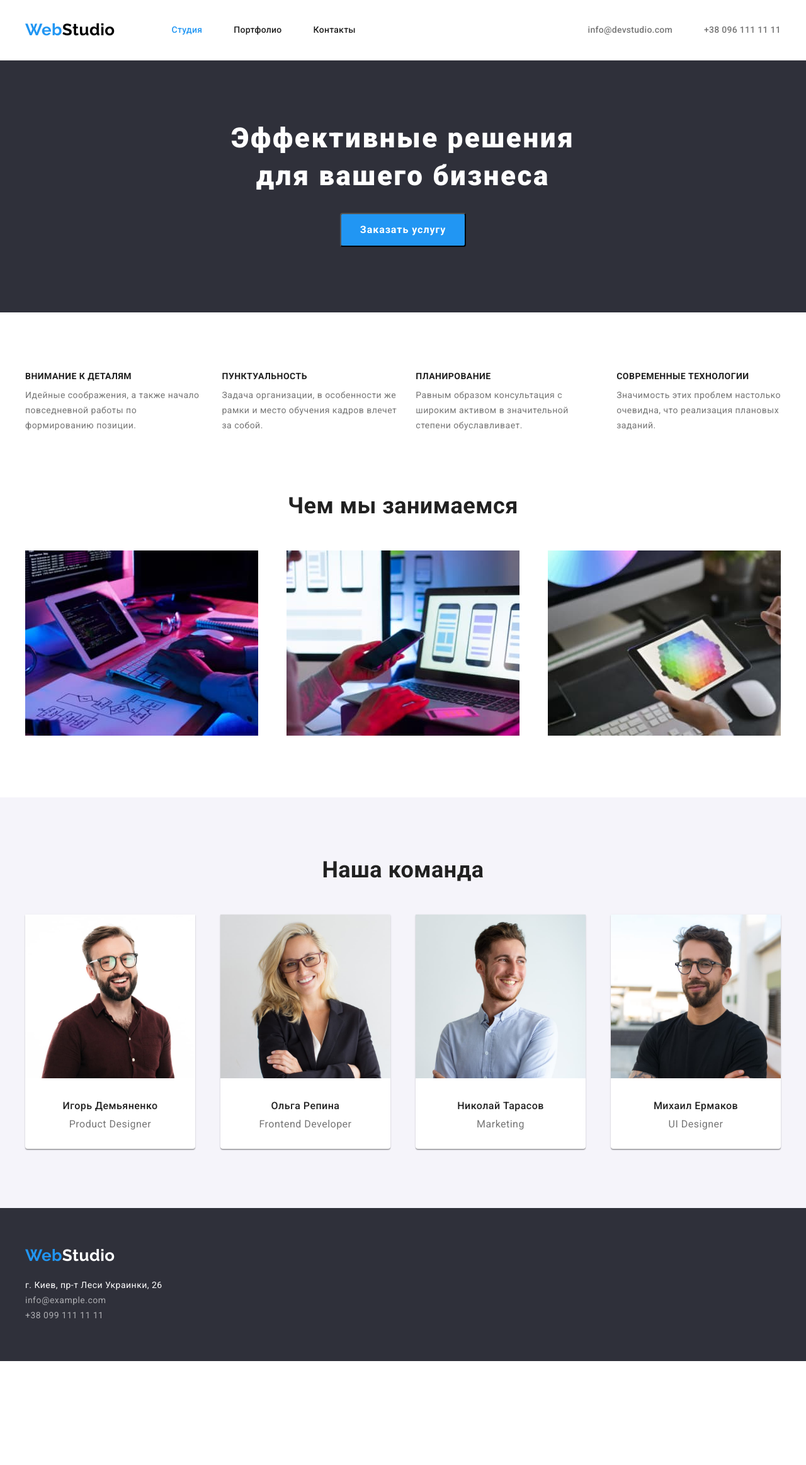
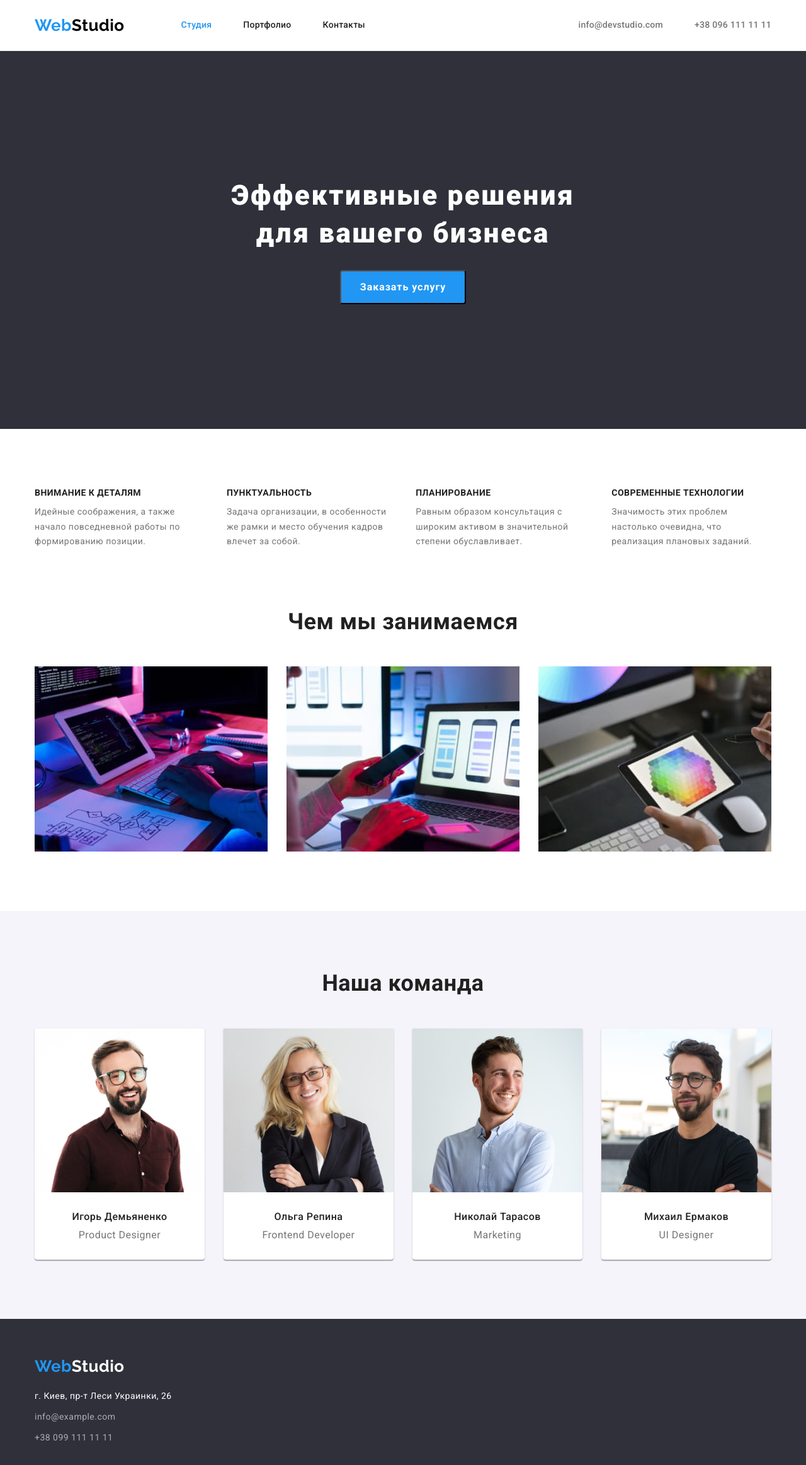
Before and after one commit to helga-khols/goit-markup-hw-03, a plain HTML site: page index.html in a window 1280 px wide. Shown: the whole page at 63% size. Before the commit the page ends 2161 px from the top, so only its background shows below. Drawn offline with nearby package versions, Linux system fonts and the light colour scheme.

Commit message:
fix errors

```diff
--- a/css/styles.css
+++ b/css/styles.css
@@ -36,36 +36,48 @@ body {
   letter-spacing: 0.03em;
 }
 
+img {
+  display: block;
+  max-width: 100%;
+  height: auto;
+}
+
 .container {
-  width: 1230px;
-  padding: 94px 15px;
+  width: 1200px;
+  padding: 0px 15px;
   margin: 0 auto;
 }
+
+.section {
+  padding: 94px 0;
+}
 .header .container {
-  padding: 32px 15px 32px 15px;
   display: flex;
   align-items: center;
+  justify-content: space-between;
 }
 .header {
   background-color: var(--main-bg-color);
   border-bottom: 1px solid #ececec;
 }
-.site-nav {
-  display: flex;
-  align-items: center;
-}
+
 .navigation {
   display: flex;
   align-items: center;
 }
+.site-nav {
+  display: flex;
+}
+
 .site-nav .link {
+  padding: 32px 0;
+  display: block;
   font-weight: 500;
   font-size: 14px;
   line-height: 1.14;
   letter-spacing: 0.02em;
   color: var(--main-text-color);
   text-decoration: none;
-  margin-right: 50px;
 }
 .site-nav .link.current {
   color: var(--accent-color);
@@ -74,13 +86,23 @@ body {
 .site-nav .link:focus {
   color: var(--accent-color);
 }
+
+.nav-item {
+  margin-right: 50px;
+}
+
+.nav-item:first-child {
+  margin-left: 90px;
+}
+.nav-item:last-child {
+  margin-right: 0;
+}
 .logo {
   font-family: 'Raleway', sans-serif;
   font-weight: 700;
   font-size: 26px;
   line-height: 1.19;
   text-decoration: none;
-  margin-right: 90px;
 }
 .web {
   color: var(--accent-color);
@@ -105,31 +127,38 @@ body {
 }
 .contacts {
   display: flex;
-  margin-left: auto;
 }
 
+.contact-item {
+  margin-right: 50px;
+}
+
+.contact-item:last-child {
+  margin-right: 0;
+}
 .link {
   cursor: pointer;
 }
+
 .contacts .link {
+  padding: 32px 0;
+  display: block;
   font-weight: 500;
   font-size: 14px;
   line-height: 1.14;
   letter-spacing: 0.02em;
   color: var(--secondary-text-color);
   text-decoration: none;
-  margin-left: 50px;
 }
 .contacts .link:hover,
 .contacts .link:focus {
   color: var(--accent-color);
 }
 .hero {
+  padding: 200px 0;
   background-color: var(--accent-bg-color);
 }
-.hero .container {
-  height: 400px;
-}
+
 .hero-title {
   font-weight: 900;
   font-size: 44px;
@@ -192,7 +221,7 @@ body {
   line-height: 1.71;
   color: var(--secondary-text-color);
 }
-.examples .container {
+.examples {
   padding-top: 0;
 }
 .examples-title,
@@ -227,11 +256,15 @@ body {
 .member-info:not(:last-child) {
   margin-right: 30px;
 }
+
+.member-box {
+  padding: 30px 0;
+}
+
 .team-member-name {
   font-weight: 500;
   font-size: 16px;
   text-align: center;
-  padding-top: 30px;
 }
 .team-member-description {
   font-size: 16px;
@@ -239,14 +272,11 @@ body {
   color: var(--secondary-text-color);
   margin-top: 10px;
   text-align: center;
-  padding-bottom: 30px;
 }
-.bottom.container {
-  padding-top: 60px;
-  padding-bottom: 60px;
-}
+
 .footer {
   background-color: var(--accent-bg-color);
+  padding: 60px 0;
 }
 .footer .studio {
   color: var(--main-bg-color);
@@ -261,9 +291,21 @@ body {
 .location:hover {
   color: var(--accent-color);
 }
+
 .adress {
+  margin-top: 20px;
+}
+.adress-list {
   font-style: normal;
   margin-top: 20px;
+}
+
+.adress-item {
+  margin-bottom: 9px;
+}
+
+.adress-item:last-child {
+  margin-bottom: 0;
 }
 .adress .link {
   font-size: 14px;
@@ -282,14 +324,13 @@ body {
   line-height: 2;
   letter-spacing: 0.06em;
   color: var(--main-text-color);
-  padding-top: 20px;
 }
 
 .portfolio-description {
   font-size: 16px;
   line-height: 1.89;
   color: var(--secondary-text-color);
-  padding-top: 4px;
+  margin-top: 4px;
 }
 .filter-buttons {
   justify-content: center;
@@ -303,7 +344,6 @@ body {
   background-color: var(--secondary-bg-color);
   color: var(--main-text-color);
   cursor: pointer;
-  margin-right: 8px;
   border-radius: 4px;
   padding: 6px 22px;
   border: none;
@@ -314,11 +354,15 @@ body {
   background-color: var(--accent-color);
 }
 
+.filter-item {
+  margin-right: 8px;
+}
+
 .portfolio-list {
   display: flex;
   flex-wrap: wrap;
   margin-left: -30px;
-  margin-top: 35px;
+  margin-top: 50px;
   margin-bottom: -30px;
 }
 .porfolio-item {
@@ -327,6 +371,9 @@ body {
   margin-bottom: 30px;
 }
 .card-info {
+  padding-top: 20px;
+  padding-left: 24px;
+  padding-bottom: 20px;
   border-bottom: 1px solid #eeeeee;
   border-right: 1px solid #eeeeee;
   border-left: 1px solid #eeeeee;
--- a/index.html
+++ b/index.html
@@ -27,23 +27,21 @@
       <div class="container">
         <nav class="navigation">
           <a href="./index.html" class="logo"
-            ><span class="web">Web</span><span class="studio">Studio</span></a
-          >
+            ><span class="web">Web</span><span class="studio">Studio</span>
+          </a>
 
           <ul class="site-nav list">
-            <li><a href="./index.html" class="link current">Студия</a></li>
-            <li><a href="./portfolio.html" class="link">Портфолио</a></li>
-            <li><a href="" class="link">Контакты</a></li>
+            <li class="nav-item"><a href="./index.html" class="link current">Студия</a></li>
+            <li class="nav-item"><a href="./portfolio.html" class="link">Портфолио</a></li>
+            <li class="nav-item"><a href="" class="link">Контакты</a></li>
           </ul>
         </nav>
 
         <ul class="contacts list">
-          <li>
-            <a href="mailto:info@devstudio.com" class="link"
-              >info@devstudio.com</a
-            >
+          <li class="contact-item">
+            <a href="mailto:info@devstudio.com" class="link">info@devstudio.com</a>
           </li>
-          <li>
+          <li class="contact-item">
             <a href="tel:+380961111111" class="link">+38 096 111 11 11</a>
           </li>
         </ul>
@@ -63,43 +61,39 @@
         </div>
       </section>
 
-      <section class="advantage">
+      <section class="section advantage">
         <div class="container">
           <h2 class="visually-hidden">Наши преимущества</h2>
           <ul class="advantage-list list">
             <li class="advantage-info">
               <h3 class="advantage-item">Внимание к деталям</h3>
               <p class="advantage-description">
-                Идейные соображения, а также начало повседневной работы по
-                формированию позиции.
+                Идейные соображения, а также начало повседневной работы по формированию позиции.
               </p>
             </li>
             <li class="advantage-info">
               <h3 class="advantage-item">Пунктуальность</h3>
               <p class="advantage-description">
-                Задача организации, в особенности же рамки и место обучения
-                кадров влечет за собой.
+                Задача организации, в особенности же рамки и место обучения кадров влечет за собой.
               </p>
             </li>
             <li class="advantage-info">
               <h3 class="advantage-item">Планирование</h3>
               <p class="advantage-description">
-                Равным образом консультация с широким активом в значительной
-                степени обуславливает.
+                Равным образом консультация с широким активом в значительной степени обуславливает.
               </p>
             </li>
             <li class="advantage-info">
               <h3 class="advantage-item">Современные технологии</h3>
               <p class="advantage-description">
-                Значимость этих проблем настолько очевидна, что реализация
-                плановых заданий.
+                Значимость этих проблем настолько очевидна, что реализация плановых заданий.
               </p>
             </li>
           </ul>
         </div>
       </section>
 
-      <section class="examples">
+      <section class="section examples">
         <div class="container">
           <h2 class="examples-title">Чем мы занимаемся</h2>
           <ul class="examples-list list">
@@ -124,39 +118,37 @@
         </div>
       </section>
 
-      <section class="team">
+      <section class="section team">
         <div class="container">
           <h2 class="team-title">Наша команда</h2>
           <ul class="team-members list">
             <li class="member-info">
               <img src="./images/igor.jpg" alt="Игорь Демьяненко" width="270" />
+              <div class="member-box">
                 <h3 class="team-member-name">Игорь Демьяненко</h3>
                 <p lang="en" class="team-member-description">Product Designer</p>
+              </div>
             </li>
             <li class="member-info">
               <img src="./images/olga.jpg" alt="Ольга Репина" width="270" />
+              <div class="member-box">
                 <h3 class="team-member-name">Ольга Репина</h3>
-              <p lang="en" class="team-member-description">
-                Frontend Developer
-              </p>
+                <p lang="en" class="team-member-description">Frontend Developer</p>
+              </div>
             </li>
             <li class="member-info">
-              <img
-                src="./images/nikolay.jpg"
-                alt="Николай Тарасов"
-                width="270"
-              />
+              <img src="./images/nikolay.jpg" alt="Николай Тарасов" width="270" />
+              <div class="member-box">
                 <h3 class="team-member-name">Николай Тарасов</h3>
                 <p lang="en" class="team-member-description">Marketing</p>
+              </div>
             </li>
             <li class="member-info">
-              <img
-                src="./images/michail.jpg"
-                alt="Михаил Ермаков"
-                width="270"
-              />
+              <img src="./images/michail.jpg" alt="Михаил Ермаков" width="270" />
+              <div class="member-box">
                 <h3 class="team-member-name">Михаил Ермаков</h3>
                 <p lang="en" class="team-member-description">UI Designer</p>
+              </div>
             </li>
           </ul>
         </div>
@@ -164,33 +156,26 @@
     </main>
 
     <footer class="footer">
-      <section class="bottom">
-        <div class="bottom container">
+      <div class="container">
         <a href="./index.html" class="logo"
           ><span class="web">Web</span><span class="studio">Studio</span></a
         >
-          <address>
-            <ul class="adress list">
-              <li>
-                <a
-                  href="https://goo.gl/maps/33gtuHecfimrdce18"
-                  target="blank"
-                  class="location"
+        <address class="adress">
+          <ul class="adress-list list">
+            <li class="adress-item">
+              <a href="https://goo.gl/maps/33gtuHecfimrdce18" target="blank" class="location"
                 >г. Киев, пр-т Леси Украинки, 26</a
               >
             </li>
-              <li>
-                <a href="mailto:info@example.com" class="link"
-                  >info@example.com</a
-                >
+            <li class="adress-item">
+              <a href="mailto:info@example.com" class="link">info@example.com</a>
             </li>
-              <li>
+            <li class="adress-item">
               <a href="tel:+380991111111+" class="link">+38 099 111 11 11</a>
             </li>
           </ul>
         </address>
       </div>
-      </section>
     </footer>
   </body>
 </html>
```
Also changed, not shown: portfolio.html (+19 -23 lines). Lines whose indentation alone changed are shown as unchanged.
